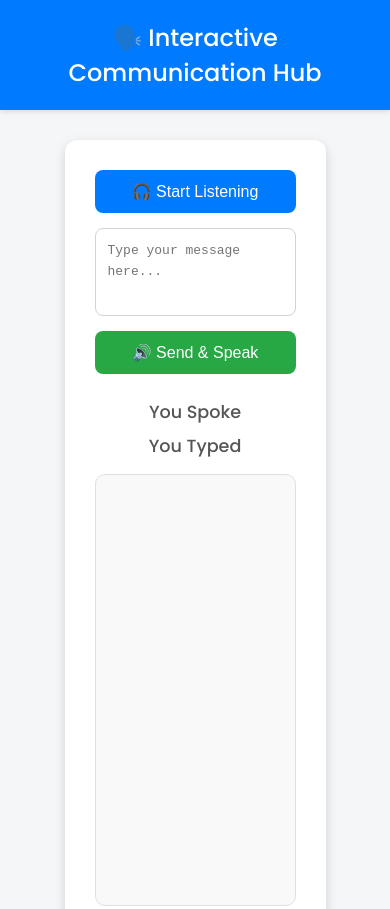
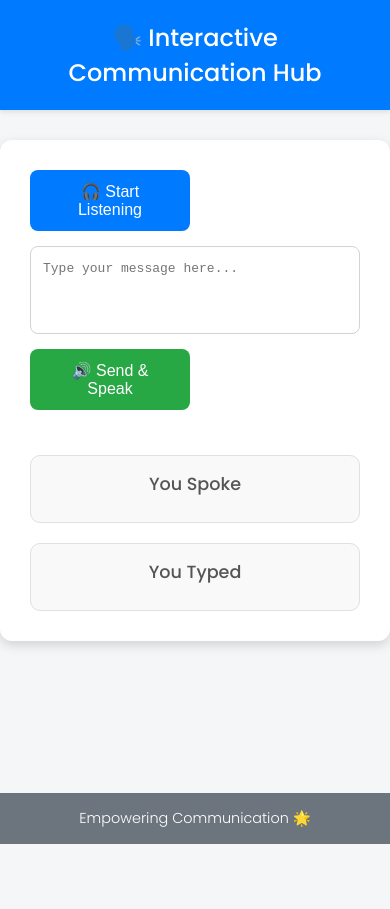
Before and after one commit to SAMP2811/Chat-App, a plain HTML site: page index.html in a window 390 px wide. Shown: the top 909 px of the page. After the commit the page ends 844 px from the top, so only its background shows below. Drawn offline with Linux system fonts and the light colour scheme.

Commit message:
Update index.html
Update Gemini 1

```diff
--- a/index.html
+++ b/index.html
@@ -43,13 +43,15 @@
             background: white;
             border-radius: 12px;
             box-shadow: 0 4px 12px rgba(0,0,0,0.15);
+            display: flex; /* Make container a flex container */
+            flex-direction: row; /* Arrange items horizontally */
+            gap: 20px; /* Space between the two columns */
         }
         .controls {
-            display: grid;
-            grid-template-columns: auto 1fr auto;
+            display: flex;
+            flex-direction: column; /* Stack controls vertically */
             gap: 15px;
             margin-bottom: 25px;
-            align-items: center;
         }
         textarea {
             padding: 12px;
@@ -59,6 +61,7 @@
             font-size: 1em;
             line-height: 1.6;
             transition: border-color 0.2s ease-in-out;
+            margin-bottom: 10px; /* Add some space below the textarea */
         }
         textarea:focus {
             outline: none;
@@ -84,20 +87,8 @@
         button:first-child:hover {
             background-color: #0056b3;
         }
-        .chat-labels {
-            display: flex;
-            justify-content: space-between;
-            font-weight: 500;
-            font-size: 1.1em;
-            padding-bottom: 15px;
-            color: #555;
-        }
-        .chat-area {
-            display: grid;
-            grid-template-columns: 1fr 1fr;
-            gap: 20px;
-        }
-        .column {
+        .chat-column {
+            flex: 1; /* Distribute available space equally */
             border: 1px solid #e0e0e0;
             border-radius: 10px;
             padding: 15px;
@@ -108,15 +99,22 @@
             display: flex;
             flex-direction: column;
         }
-        .column::-webkit-scrollbar {
+        .chat-column::-webkit-scrollbar {
             width: 8px;
         }
-        .column::-webkit-scrollbar-thumb {
+        .chat-column::-webkit-scrollbar-thumb {
             background-color: #aaa;
             border-radius: 4px;
         }
-        .column::-webkit-scrollbar-thumb:hover {
+        .chat-column::-webkit-scrollbar-thumb:hover {
             background-color: #888;
+        }
+        .chat-column-label {
+            font-weight: 500;
+            font-size: 1.1em;
+            padding-bottom: 10px;
+            color: #555;
+            text-align: center; /* Center the labels */
         }
         .msg {
             margin-bottom: 10px;
@@ -140,27 +138,22 @@
             align-self: flex-end;
             border: 1px solid #d3f9d8;
         }
-        @media (max-width: 768px) {
+        /* Adjust for smaller screens to maintain side-by-side view */
+        @media (max-width: 600px) {
+            .container {
+                flex-direction: column; /* Stack columns on very small screens if needed */
+            }
             .controls {
-                grid-template-columns: 1fr;
+                flex-direction: row; /* Keep controls horizontal on smaller screens */
+                flex-wrap: wrap;
+                justify-content: space-between;
             }
-            .chat-labels {
-                flex-direction: column;
-                gap: 8px;
-                text-align: center;
+            textarea {
+                flex-grow: 1;
+                margin-bottom: 0;
             }
-            .chat-area {
-                grid-template-columns: 1fr;
-            }
-        }
-        @keyframes fadeInUp {
-            from {
-                opacity: 0;
-                transform: translateY(10px);
-            }
-            to {
-                opacity: 1;
-                transform: translateY(0);
+            button {
+                flex-basis: calc(50% - 5px); /* Distribute buttons on two lines */
             }
         }
     </style>
@@ -175,13 +168,13 @@
             <textarea id="textInput" rows="3" placeholder="Type your message here..."></textarea>
             <button onclick="sendMessage()">🔊 Send & Speak</button>
         </div>
-        <div class="chat-labels">
-            <span>You Spoke</span>
-            <span>You Typed</span>
+        <div class="chat-column">
+            <div class="chat-column-label">You Spoke</div>
+            <div id="speakingChat"></div>
         </div>
-        <div class="chat-area">
-            <div class="column" id="speakingChat"></div>
-            <div class="column" id="typingChat"></div>
+        <div class="chat-column">
+            <div class="chat-column-label">You Typed</div>
+            <div id="typingChat"></div>
         </div>
     </div>
     <footer>
```
